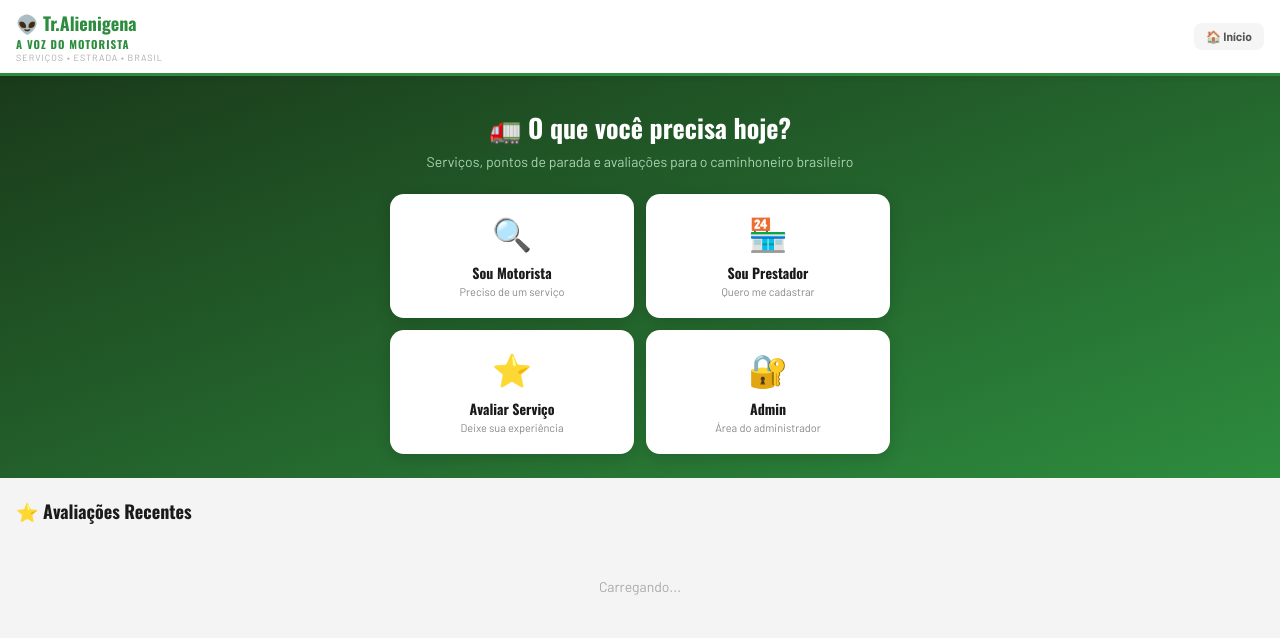
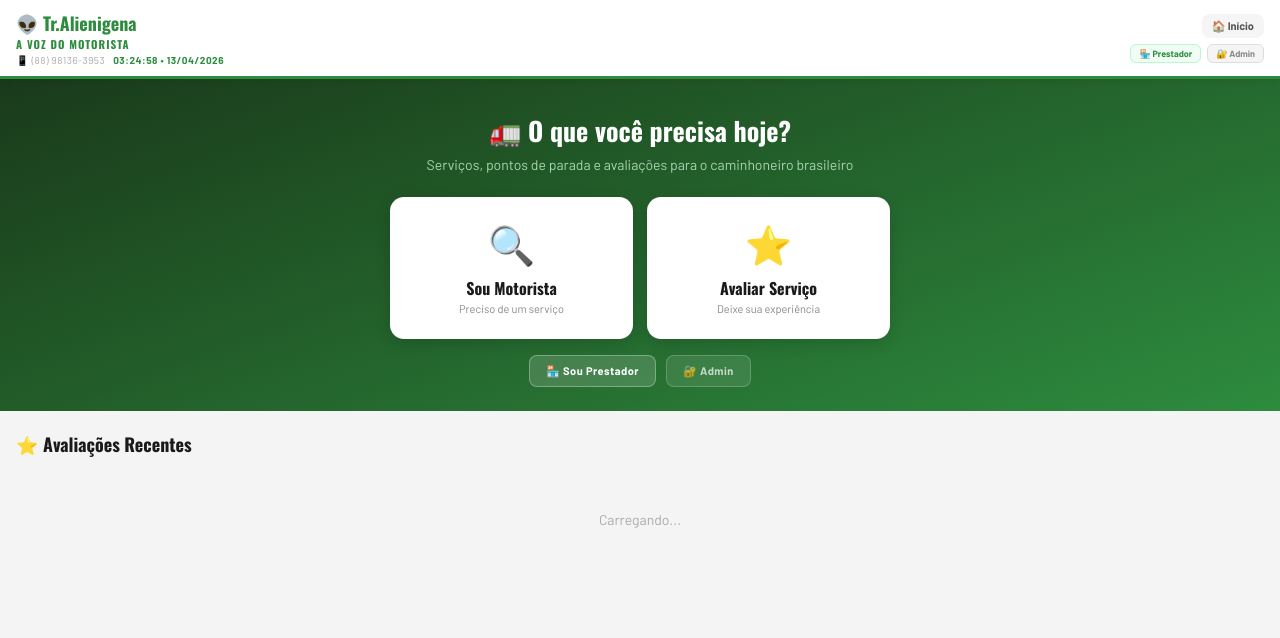
Before and after one commit to jfilhoempresarial-ops/tralienigena, a plain HTML site: page index.html in a window 1280 px wide. Drawn offline with nearby package versions, Linux system fonts and the light colour scheme.

Commit message:
Update index.html

```diff
--- a/index.html
+++ b/index.html
@@ -149,9 +149,18 @@
   <div>
     <div class="logo-title">👽 <span>Tr.Alienigena</span></div>
     <div class="logo-voz">A VOZ DO MOTORISTA</div>
-    <div class="logo-sub">SERVIÇOS • ESTRADA • BRASIL</div>
+    <div style="display:flex;align-items:center;gap:8px;margin-top:2px;flex-wrap:wrap">
+      <span style="font-size:10px;color:#aaa;letter-spacing:.5px">📱 (88) 98136-3953</span>
+      <span style="font-size:10px;color:#2d8c3e;font-weight:700;letter-spacing:.5px" id="relogio-header">--:-- • --/--/----</span>
+    </div>
   </div>
-  <button onclick="showTela('tela-inicio')" style="background:#f5f5f5;border:none;border-radius:8px;padding:6px 12px;cursor:pointer;font-size:12px;font-weight:700;color:#555">🏠 Início</button>
+  <div style="display:flex;flex-direction:column;align-items:flex-end;gap:6px">
+    <button onclick="showTela('tela-inicio')" style="background:#f5f5f5;border:none;border-radius:8px;padding:5px 10px;cursor:pointer;font-size:11px;font-weight:700;color:#555">🏠 Início</button>
+    <div style="display:flex;gap:6px">
+      <button onclick="showTela('tela-cadastro')" style="background:#f0fdf4;border:1px solid #bbf7d0;border-radius:6px;padding:3px 8px;cursor:pointer;font-size:9px;font-weight:700;color:#2d8c3e">🏪 Prestador</button>
+      <button onclick="showTela('tela-admin')" style="background:#f5f5f5;border:1px solid #ddd;border-radius:6px;padding:3px 8px;cursor:pointer;font-size:9px;font-weight:700;color:#888">🔐 Admin</button>
+    </div>
+  </div>
 </div>
 
 <!-- ======== TELA INÍCIO ======== -->
@@ -159,27 +168,23 @@
   <div class="inicio-hero">
     <h1>🚛 O que você precisa hoje?</h1>
     <p>Serviços, pontos de parada e avaliações para o caminhoneiro brasileiro</p>
-    <div class="btn-hero-grid">
-      <button class="btn-hero" onclick="showTela('tela-busca')">
-        <div class="btn-hero-icon">🔍</div>
-        <div class="btn-hero-label">Sou Motorista</div>
+    <!-- Botões principais em destaque -->
+    <div style="display:grid;grid-template-columns:1fr 1fr;gap:14px;max-width:500px;margin:0 auto 16px">
+      <button class="btn-hero" onclick="showTela('tela-busca')" style="padding:24px 12px">
+        <div class="btn-hero-icon" style="font-size:38px">🔍</div>
+        <div class="btn-hero-label" style="font-size:16px">Sou Motorista</div>
         <div class="btn-hero-sub">Preciso de um serviço</div>
       </button>
-      <button class="btn-hero" onclick="showTela('tela-cadastro')">
-        <div class="btn-hero-icon">🏪</div>
-        <div class="btn-hero-label">Sou Prestador</div>
-        <div class="btn-hero-sub">Quero me cadastrar</div>
-      </button>
-      <button class="btn-hero" onclick="showTela('tela-avaliar')">
-        <div class="btn-hero-icon">⭐</div>
-        <div class="btn-hero-label">Avaliar Serviço</div>
+      <button class="btn-hero" onclick="showTela('tela-avaliar')" style="padding:24px 12px">
+        <div class="btn-hero-icon" style="font-size:38px">⭐</div>
+        <div class="btn-hero-label" style="font-size:16px">Avaliar Serviço</div>
         <div class="btn-hero-sub">Deixe sua experiência</div>
       </button>
-      <button class="btn-hero" onclick="showTela('tela-admin')">
-        <div class="btn-hero-icon">🔐</div>
-        <div class="btn-hero-label">Admin</div>
-        <div class="btn-hero-sub">Área do administrador</div>
-      </button>
+    </div>
+    <!-- Botões secundários pequenos -->
+    <div style="display:flex;gap:10px;justify-content:center;max-width:500px;margin:0 auto">
+      <button onclick="showTela('tela-cadastro')" style="background:rgba(255,255,255,0.15);border:1px solid rgba(255,255,255,0.3);border-radius:8px;padding:8px 16px;cursor:pointer;font-size:11px;font-weight:700;color:#fff;letter-spacing:.5px">🏪 Sou Prestador</button>
+      <button onclick="showTela('tela-admin')" style="background:rgba(255,255,255,0.1);border:1px solid rgba(255,255,255,0.2);border-radius:8px;padding:8px 16px;cursor:pointer;font-size:11px;font-weight:700;color:rgba(255,255,255,0.7);letter-spacing:.5px">🔐 Admin</button>
     </div>
   </div>
 
@@ -264,7 +269,7 @@
         <option value="pousada">🛏️ Pousada / Dormida</option>
         <option value="restaurante">🍽️ Restaurante / Lanchonete</option>
         <option value="lavajato">🚿 Lava-Jato de Caminhão</option>
-        <option value="complexo">🏢 Complexo Rodoviário</option>
+        <option value="outros">📦 Outros Serviços</option>
       </select>
     </div>
 
@@ -366,6 +371,9 @@
           <option value="pousada">🛏️ Pousada / Dormida</option>
           <option value="restaurante">🍽️ Restaurante</option>
           <option value="lavajato">🚿 Lava-Jato</option>
+          <option value="chapa">💪 Chapa / Ajudante</option>
+          <option value="farmacia">💊 Farmácia</option>
+          <option value="outros">📦 Outros Serviços</option>
         </select>
       </div>
       <div class="form-group">
@@ -459,7 +467,9 @@ const TIPOS = {
   pousada:    {label:"🛏️ Pousada / Dormida",     color:"#7c3aed"},
   restaurante:{label:"🍽️ Restaurante",           color:"#d97706"},
   lavajato:   {label:"🚿 Lava-Jato",             color:"#0284c7"},
-  complexo:   {label:"🏢 Complexo Rodoviário",   color:"#0f766e"},
+  chapa:      {label:"💪 Chapa / Ajudante",      color:"#0f766e"},
+  farmacia:   {label:"💊 Farmácia",              color:"#059669"},
+  outros:     {label:"📦 Outros Serviços",       color:"#6b7280"},
   outro:      {label:"📍 Serviço",               color:"#6b7280"},
 };
 
@@ -474,22 +484,26 @@ const CRITERIOS = {
   pousada:    ["Limpeza","Segurança","Preço","Conforto","Atendimento"],
   restaurante:["Comida","Preço","Limpeza","Atendimento","Espaço"],
   lavajato:   ["Qualidade","Preço","Agilidade","Atendimento","Estrutura"],
-  complexo:   ["Estrutura","Preço","Segurança","Atendimento","Limpeza"],
+  chapa:      ["Força","Agilidade","Pontualidade","Atendimento","Preço"],
+  farmacia:   ["Variedade","Preço","Atendimento","Agilidade","Limpeza"],
+  outros:     ["Qualidade","Preço","Atendimento","Agilidade","Honestidade"],
   outro:      ["Qualidade","Preço","Atendimento","Agilidade","Honestidade"],
 };
 
 const SERVICOS_BUSCA = [
-  {id:"posto",     label:"⛽ Combustível"},
-  {id:"mecanico",  label:"🔩 Mecânico"},
+  {id:"posto",      label:"⛽ Combustível"},
+  {id:"mecanico",   label:"🔩 Mecânico"},
   {id:"borracharia",label:"🔧 Borracharia"},
   {id:"eletricista",label:"⚡ Eletricista"},
-  {id:"pecas",     label:"🏪 Peças"},
-  {id:"funilaria", label:"🚗 Funilaria"},
-  {id:"guindaste", label:"🏗️ Guincho"},
-  {id:"pousada",   label:"🛏️ Pousada"},
+  {id:"pecas",      label:"🏪 Peças"},
+  {id:"funilaria",  label:"🚗 Funilaria"},
+  {id:"guindaste",  label:"🏗️ Guincho"},
+  {id:"pousada",    label:"🛏️ Pousada"},
   {id:"restaurante",label:"🍽️ Restaurante"},
-  {id:"lavajato",  label:"🚿 Lava-Jato"},
-  {id:"complexo",  label:"🏢 Complexo"},
+  {id:"lavajato",   label:"🚿 Lava-Jato"},
+  {id:"chapa",      label:"💪 Chapa/Ajudante"},
+  {id:"farmacia",   label:"💊 Farmácia"},
+  {id:"outros",     label:"📦 Outros"},
 ];
 
 const SERVICOS_TODOS = [
@@ -514,6 +528,17 @@ let notaGeral = 0;
 let notasCriterios = {};
 let adminLogado = false;
 let geocodeTimer = null;
+
+// ---- RELÓGIO ----
+function atualizarRelogio() {
+  const agora = new Date();
+  const hora = agora.toLocaleTimeString('pt-BR', {hour:'2-digit',minute:'2-digit',second:'2-digit'});
+  const data = agora.toLocaleDateString('pt-BR');
+  const el = document.getElementById('relogio-header');
+  if (el) el.textContent = hora + ' • ' + data;
+}
+atualizarRelogio();
+setInterval(atualizarRelogio, 1000);
 
 // ---- INIT ----
 window.addEventListener('DOMContentLoaded', () => {
```
